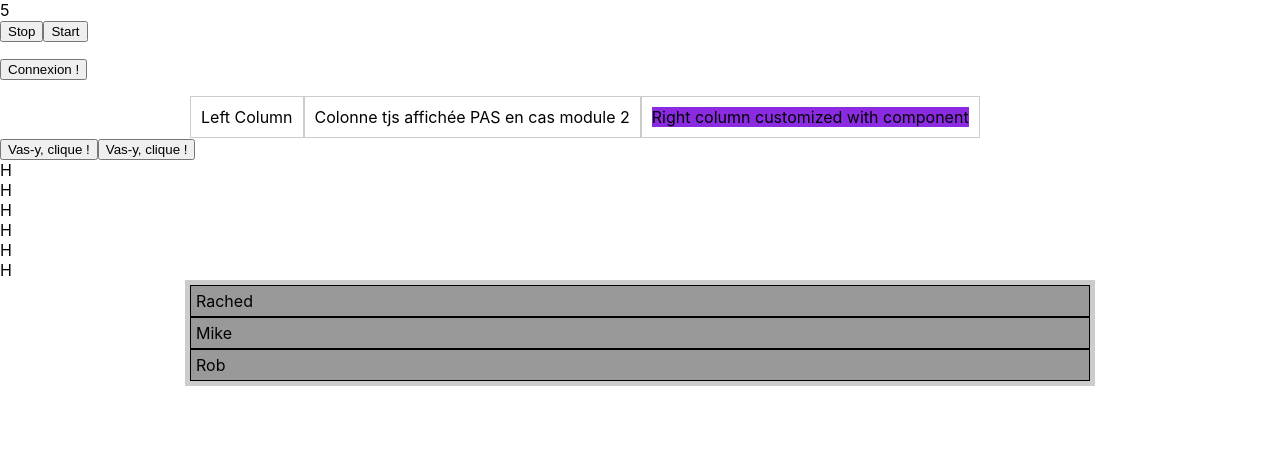
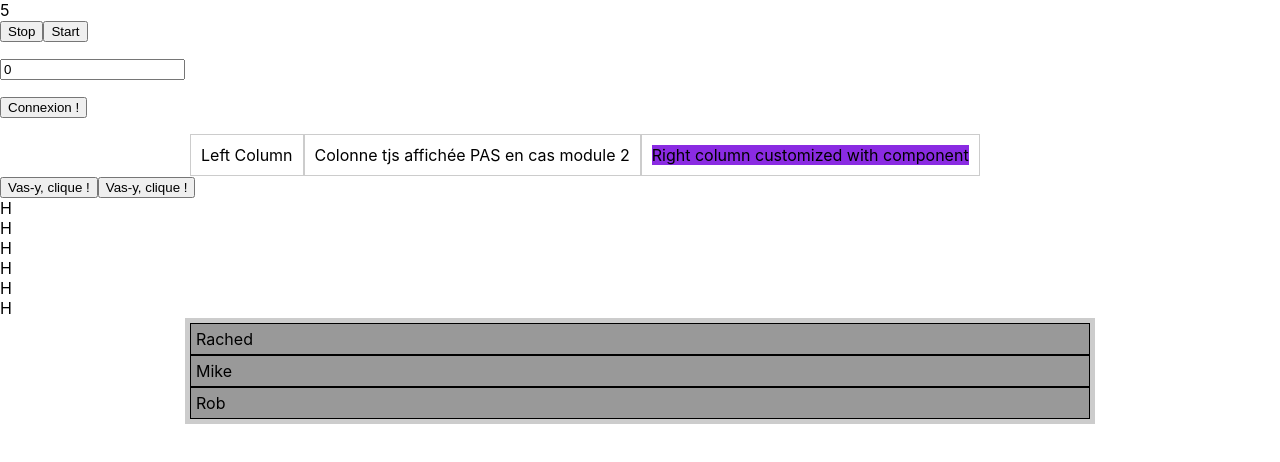
Before and after one commit to rached-bch/react-basic-starter, a React (Create React App) app: page / in a window 1280 px wide. Shown: the top 462 px of the page. Built offline with nearby package versions, Linux system fonts and the light colour scheme.

Commit message:
Exemple impose saisir chiffre pairs (validation formatage champs controls)

```diff
--- a/src/Form.js
+++ b/src/Form.js
@@ -2,6 +2,9 @@ import React, { Component } from "react";
 import PropTypes from "prop-types";
 
 export default class Form extends Component {
+  state = {
+    inputValue: 0
+  };
   constructor(props) {
     super(props);
   }
@@ -10,11 +13,27 @@ export default class Form extends Component {
     event.preventDefault();
     console.log("LOGIN", this);
   }
-
+  handleChangeValueImposePair = ({ target: { value } }) => {
+    console.log("check value executed", value);
+    value = value
+      // Remove all non-digits, turn initial 33 into nothing
+      .replace(/\D+/, "");
+    if (value == "") value = 0;
+    else if (value % 2 != 0) value = 0;
+    this.setState({ inputValue: value });
+  };
   render() {
+    const { inputValue } = this.state;
     return (
       <form onSubmit={event => this.logIn(event)}>
         {/* <form onSubmit={this.logIn}> */}
+        <p>
+          <input
+            type="number"
+            value={inputValue}
+            onChange={this.handleChangeValueImposePair}
+          />
+        </p>
         <p>
           <button type="submit">Connexion !</button>
         </p>
--- a/src/TimeCounter.js
+++ b/src/TimeCounter.js
@@ -18,7 +18,7 @@ export default class TimeCounter extends Component {
     // }, 1000);
     this.setState(prevState => ({
       executedTimer: setInterval(() => {
-        console.log("interval executed");
+        //console.log("interval executed");
         const seconds = this.state.currentSecond + 1;
         this.setState({ currentSecond: seconds });
       }, 1000)
```
